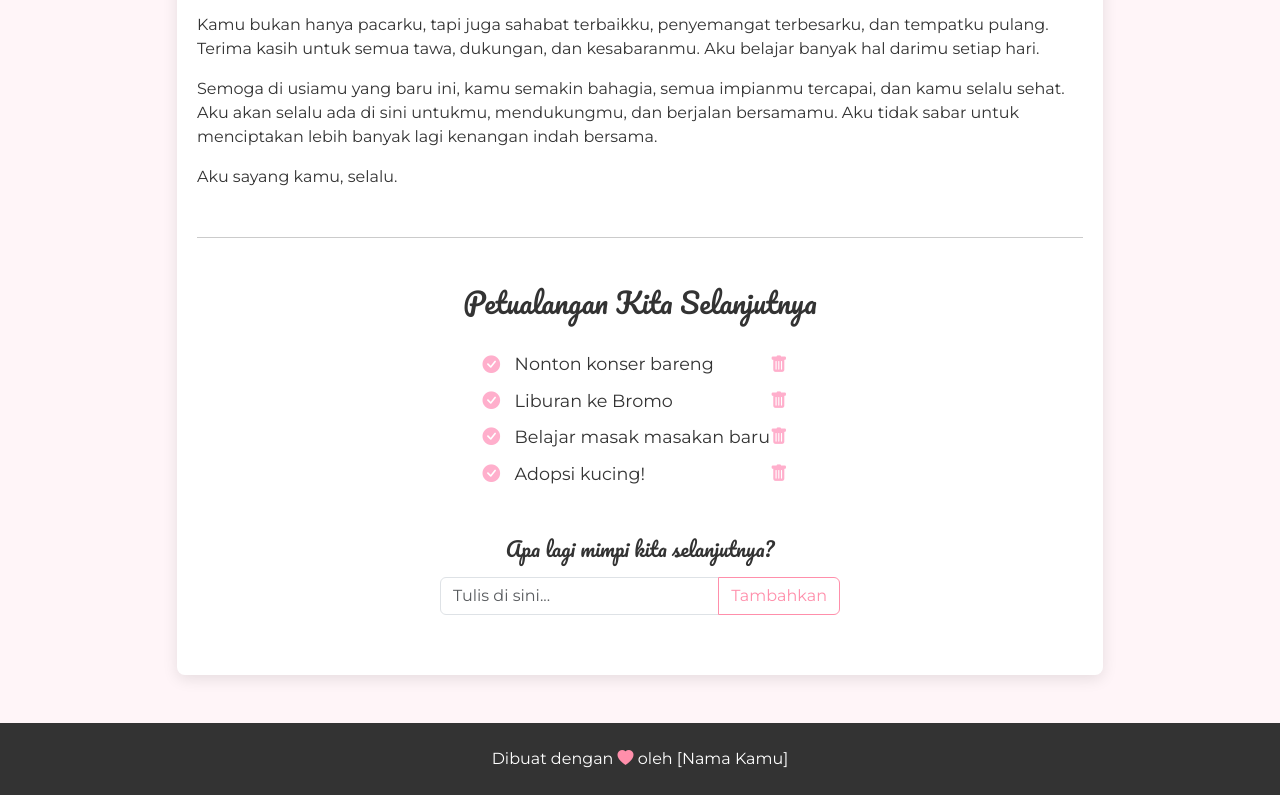
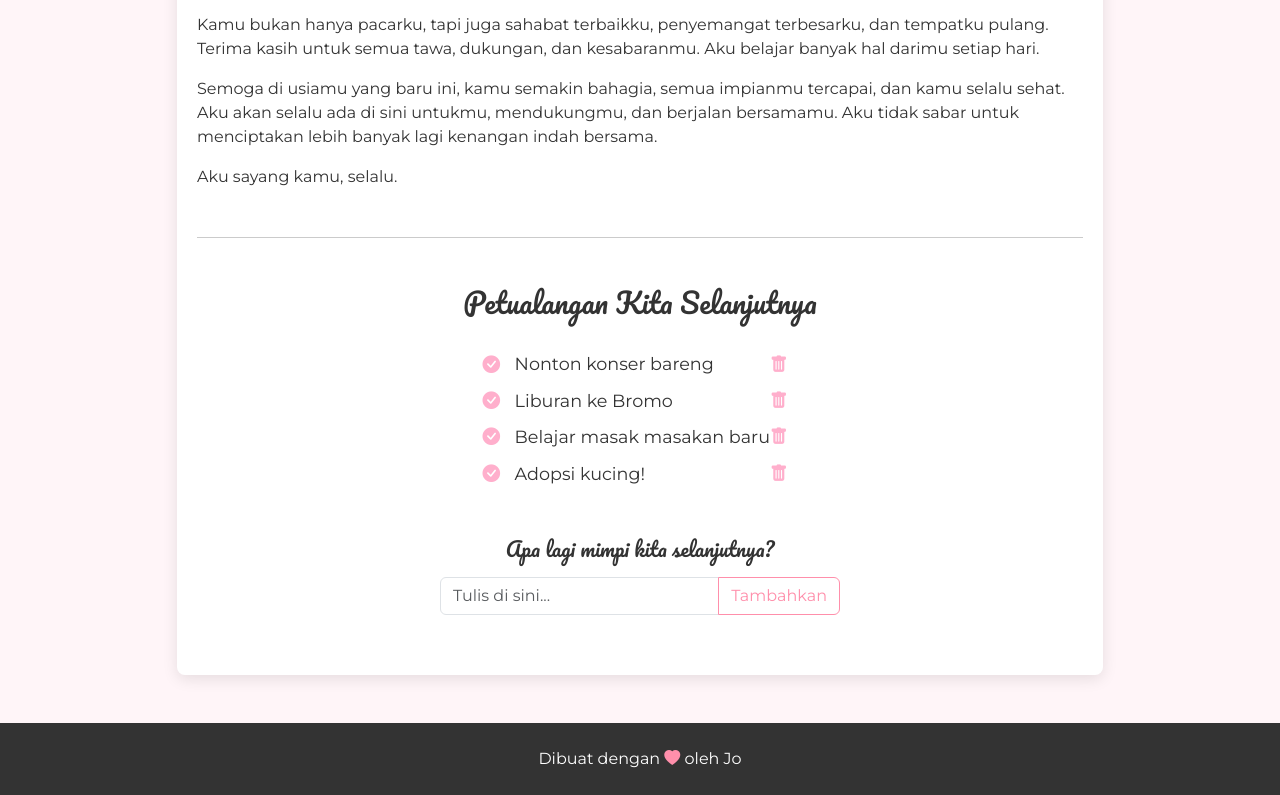
Before and after one commit to jaklon/VaniaBirthday, a plain HTML site: page index.html in a window 1280 px wide. Shown: the part 7230-8025 px from the top of the page. Drawn offline with nearby package versions, Linux system fonts and the light colour scheme.

Commit message:
fifth commit

```diff
--- a/index.html
+++ b/index.html
@@ -443,8 +443,7 @@
       <div class="container">
         <!-- GANTI DENGAN NAMAMU -->
         <p class="mb-0">
-          Dibuat dengan <i class="bi bi-heart-fill text-pink"></i> oleh [Nama
-          Kamu]
+          Dibuat dengan <i class="bi bi-heart-fill text-pink"></i> oleh Jo
         </p>
       </div>
     </footer>
```
